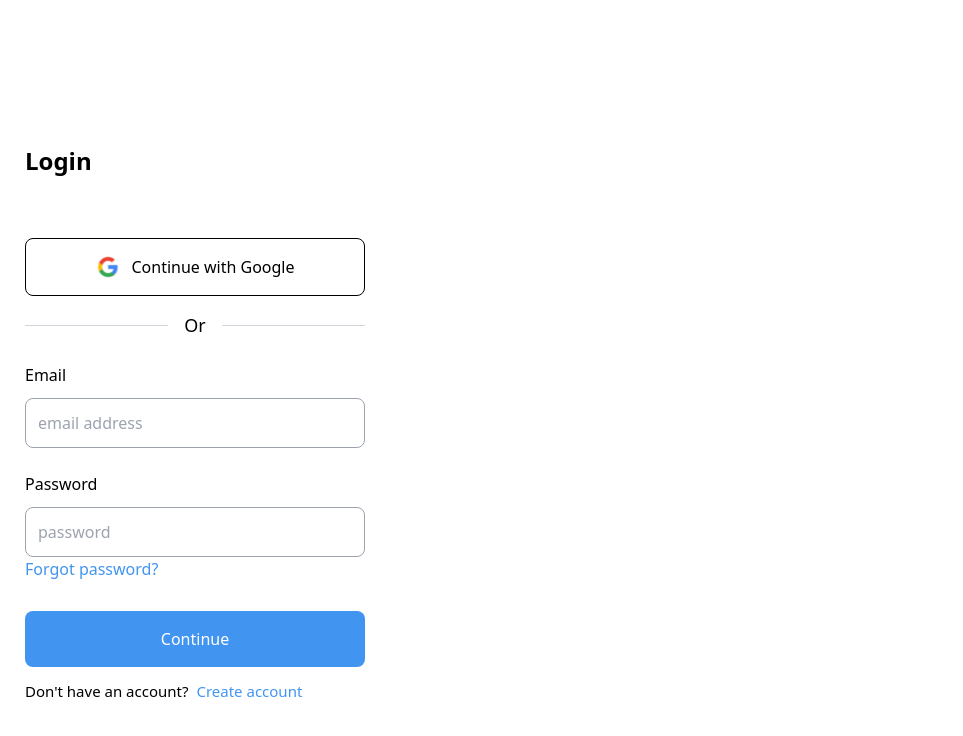
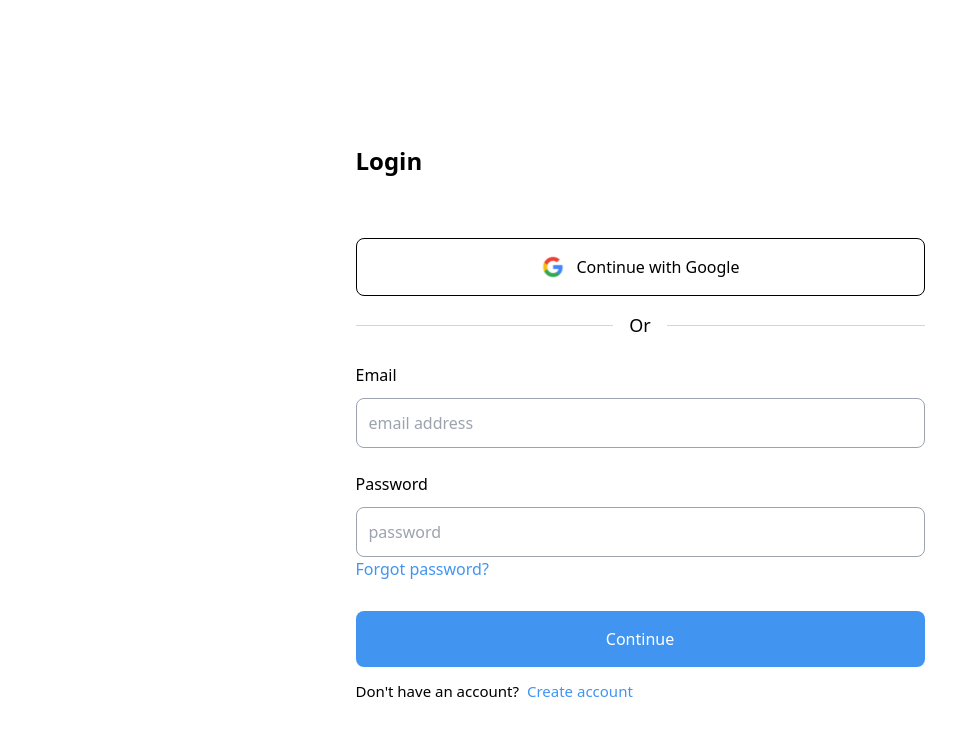
Before and after one commit to yekeen-nasir/pedxo-frontend-adminacct, a React (Vite) app: page /login in a window 1280 px wide. Shown: the top 736 px of the page, without its empty margins (0-963 px from the left). Built offline with nearby package versions, Linux system fonts and the light colour scheme.

Commit message:
updated sign up and login pases

```diff
--- a/src/App.jsx
+++ b/src/App.jsx
@@ -37,7 +37,7 @@ const router = createBrowserRouter([
 
 function App() {
   return (
-    <div className="w-[390px] px-[25px]">
+    <div className="min-w-[390px] 2xl:max-w-[1512px] 2xl:mx-auto px-[25px]">
       <RouterProvider router={router}></RouterProvider>
     </div>
   );
--- a/src/index.css
+++ b/src/index.css
@@ -29,4 +29,35 @@
   .bg-clr {
     background-color: #4195f1;
   }
+
+  .image-wrapper {
+    position: relative;
+  }
+
+  .image {
+    display: block;
+    width: 100%;
+    height: auto;
+  }
+
+  .overlay {
+    position: absolute;
+    top: 0;
+    left: 0;
+    right: 0;
+    bottom: 0;
+    background: rgba(0, 0, 0, 0.38);
+    z-index: 1;
+  }
+
+  .text {
+    position: absolute;
+    top: 83px;
+    left: 180px;
+    transform: translate(-50%, -50%);
+    color: white;
+    z-index: 2;
+    padding: 20px;
+  }
+
 }
--- a/src/pages/ForgotPassword.jsx
+++ b/src/pages/ForgotPassword.jsx
@@ -1,16 +1,21 @@
-import { Link } from "react-router-dom";
-import googleLogo from "../assets/google-logo.svg";
 import FormInput from "../components/FormInput";
+import girlBg from "../assets/png/girl.png";
 
 const ForgotPassword = () => {
   return (
-    <section>
-      <div className="mt-[143px] mb-[59px]">
-        <h1 className="mb-[59px] text-2xl font-semibold leading-normal">
+    <section className="2xl:grid grid-cols-2 gap-[130px] items-center ">
+      <div className="image-wrapper hidden 2xl:block">
+        <img src={girlBg} alt="a lady drinking coffee" />
+        <div className="overlay"></div>
+        <div className="text uppercase text-[50px] font-bold text-white top-[83px] left-[112px]">
+          pedxo
+        </div>
+      </div>
+      <div className="pt-[143px] pb-[59px] max-w-[569px] mx-auto 2xl:mx-0 2xl:py-0">
+        <h1 className="mb-[59px] text-2xl font-semibold leading-normal 2xl:text-[30px] 2xl:mb-5">
           Reset Password
         </h1>
         <form>
-
           <FormInput
             htmlFor="new password"
             label="New Password"
--- a/src/pages/Login.jsx
+++ b/src/pages/Login.jsx
@@ -1,12 +1,20 @@
 import { Link } from "react-router-dom";
-import googleLogo from "../assets/google-logo.svg";
+import googleLogo from "../assets/svg/google-logo.svg";
+import girlBg from "../assets/png/girl.png";
 import FormInput from "../components/FormInput";
 
 const login = () => {
   return (
-    <section>
-      <div className="mt-[143px] mb-[59px]">
-        <h1 className="mb-[59px] text-2xl font-semibold leading-normal">
+    <section className="2xl:grid grid-cols-2 gap-[130px] items-center ">
+      <div className="image-wrapper hidden 2xl:block">
+        <img src={girlBg} alt="a lady drinking coffee" />
+        <div className="overlay"></div>
+        <div className="text uppercase text-[50px] font-bold text-white top-[83px] left-[112px]">
+          pedxo
+        </div>
+      </div>
+      <div className="pt-[143px] pb-[59px] max-w-[569px] mx-auto 2xl:mx-0 2xl:py-0">
+        <h1 className="mb-[59px] text-2xl font-semibold leading-normal 2xl:text-[30px] ">
           Login
         </h1>
         <form>
@@ -38,7 +46,6 @@ const login = () => {
             // value=""
             // onChange={}
             required={true}
-
           />
           <div className="text-clr font-medium">
             <Link to="/forgot-password">Forgot password?</Link>
--- a/src/pages/SignUp.jsx
+++ b/src/pages/SignUp.jsx
@@ -1,12 +1,20 @@
 import { Link } from "react-router-dom";
-import googleLogo from "../assets/google-logo.svg";
+import googleLogo from "../assets/svg/google-logo.svg";
+import girlBg from "../assets/png/girl.png";
 import FormInput from "../components/FormInput";
 
 const SignUp = () => {
   return (
-    <section>
-      <div className="mt-[143px] mb-[59px]">
-        <h1 className="mb-[59px] text-2xl font-semibold leading-normal">
+    <section className="2xl:grid grid-cols-2 gap-[130px]">
+      <div className="image-wrapper hidden 2xl:block">
+        <img src={girlBg} alt="a lady drinking coffee" />
+        <div className="overlay"></div>
+        <div className="text uppercase text-[50px] font-bold text-white top-[83px] left-[112px]">
+          pedxo
+        </div>
+      </div>
+      <div className="pt-[143px] pb-[59px] max-w-[569px] mx-auto 2xl:pt-10 2xl:mx-0">
+        <h1 className="mb-[59px] text-2xl font-semibold leading-normal 2xl:text-[30px] 2xl:mb-5">
           Create account
         </h1>
         <form>
@@ -93,3 +101,13 @@ const SignUp = () => {
   );
 };
 export default SignUp;
+
+{
+  /* <div className="relative hidden 2xl:block h-64 w-full bg-custom-gradient">
+<div className="text absolute uppercase text-[50px] font-bold text-white top-[83px] left-[112px]">
+  pedxo
+</div>
+<img src={girlBg} alt="a lady drinking coffee" />
+<div className="overlay"></div>
+</div> */
+}
--- a/tailwind.config.js
+++ b/tailwind.config.js
@@ -7,6 +7,10 @@ export default {
         poppins: ["Poppins", "sans-serif"],
       },
     },
+    backgroundImage: {
+      "custom-gradient":
+        "linear-gradient(rgba(0, 0, 0, 0.38), rgba(255, 255, 255, 0.38))",
+    },
   },
   plugins: [],
 };
```
Also changed, not shown: src/assets/png/girl.png (added), src/assets/svg/google-logo.svg (renamed from src/assets/google-logo.svg), src/pages/index.js (line endings or trailing spaces).
